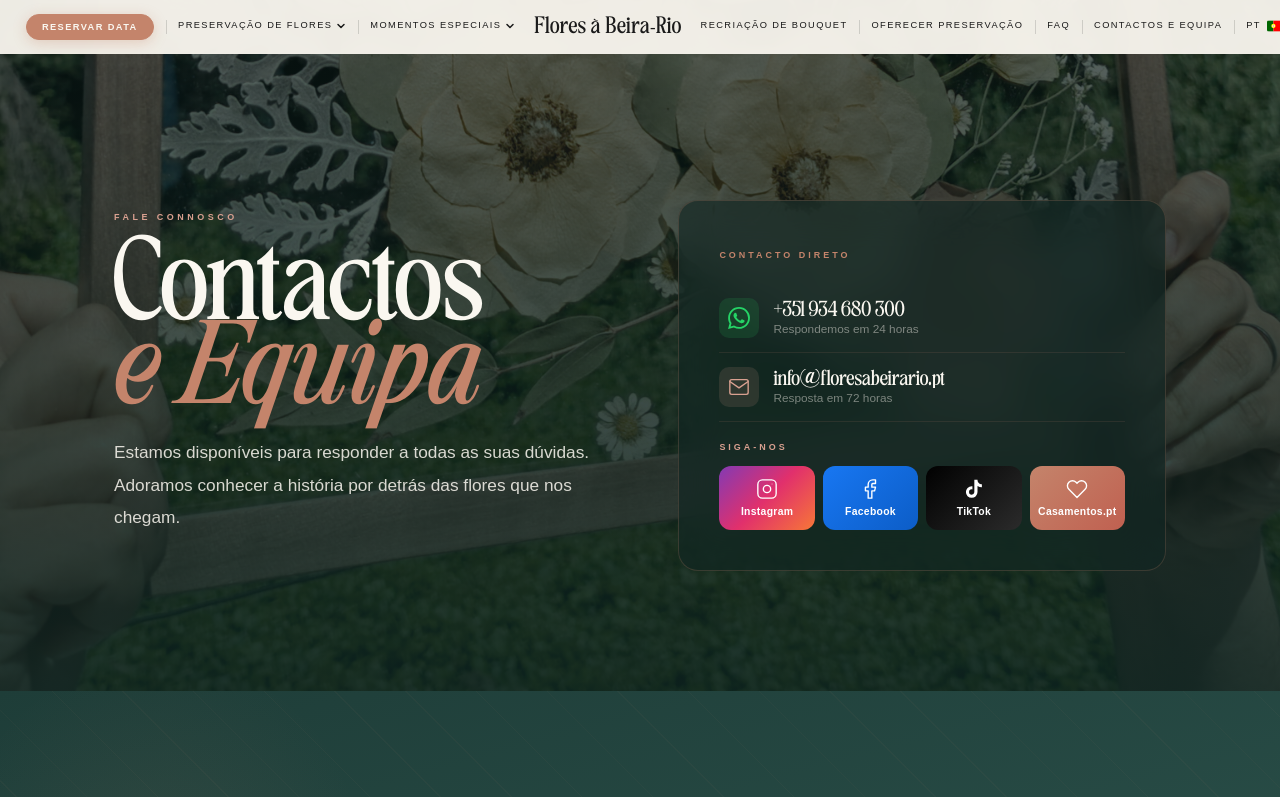
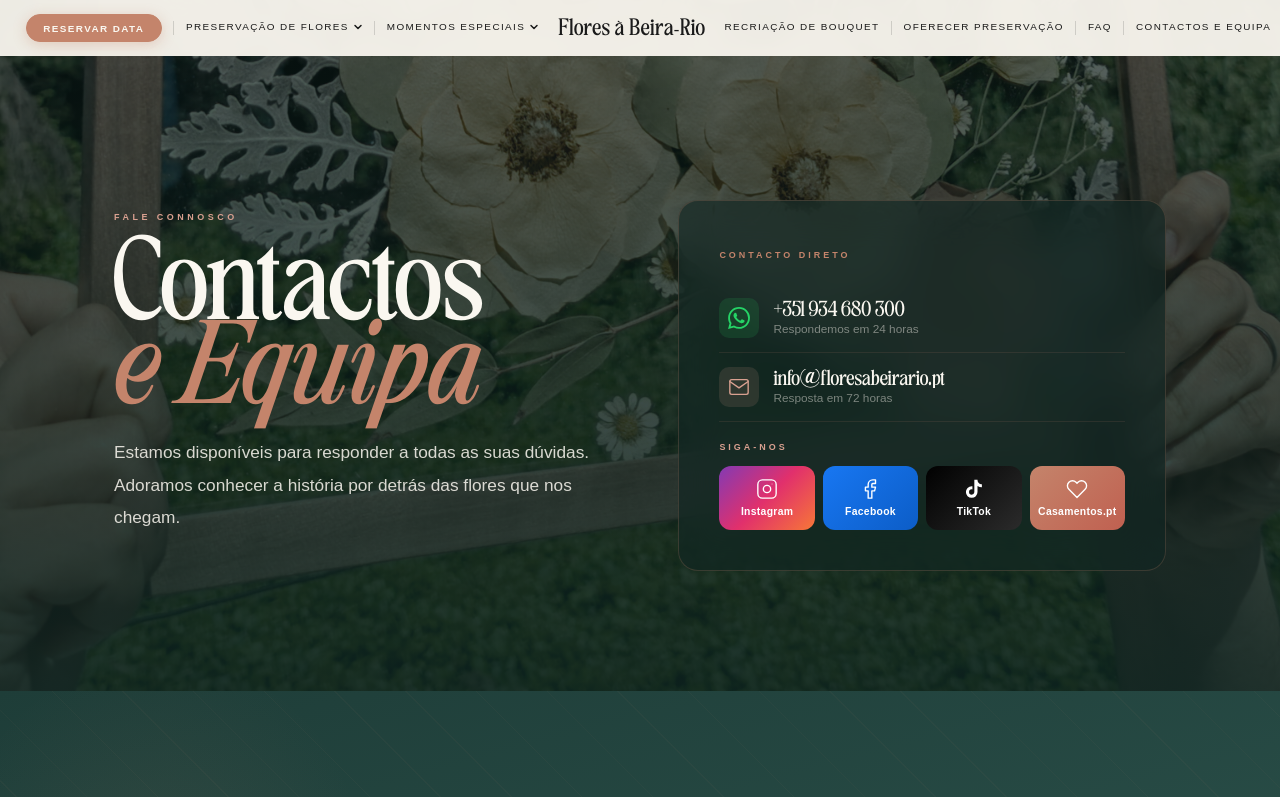
Before and after one commit to floresabeirario/fbr-website, a Next.js app: page /contactos in a window 1280 px wide. Shown: the top 797 px of the page. Built offline with nearby package versions, Linux system fonts and the light colour scheme; a web font is replaced by a local one.

Commit message:
Update globals.css

```diff
--- a/app/globals.css
+++ b/app/globals.css
@@ -125,8 +125,8 @@ button:focus-visible {
   border-bottom: 1px solid transparent;
   line-height: 1.4;
   padding-bottom: 2px;
-  font-size: clamp(0.58rem, 0.62vw, 0.72rem) !important;
-  letter-spacing: clamp(0.9px, 0.12vw, 1.4px) !important;
+  font-size: clamp(0.62rem, 0.68vw, 0.76rem) !important;
+  letter-spacing: clamp(1px, 0.13vw, 1.4px) !important;
   white-space: nowrap;
 }
 .nav-link:hover { border-bottom: 1px solid currentColor; }
@@ -188,13 +188,13 @@ button:focus-visible {
 .nav-cta {
   display: inline-flex;
   align-items: center;
-  font-size: clamp(0.58rem, 0.62vw, 0.68rem);
+  font-size: clamp(0.62rem, 0.68vw, 0.72rem);
   font-weight: 600;
-  letter-spacing: clamp(0.9px, 0.12vw, 1.4px);
+  letter-spacing: clamp(1px, 0.13vw, 1.4px);
   text-transform: uppercase;
   text-decoration: none !important;
   font-family: var(--font-google-sans), 'Google Sans', sans-serif;
-  padding: clamp(7px, 0.55vw, 9px) clamp(12px, 1.2vw, 20px);
+  padding: clamp(7px, 0.6vw, 10px) clamp(14px, 1.3vw, 22px);
   border-radius: 100px;
   transition: all 0.3s ease;
   white-space: nowrap;
```
